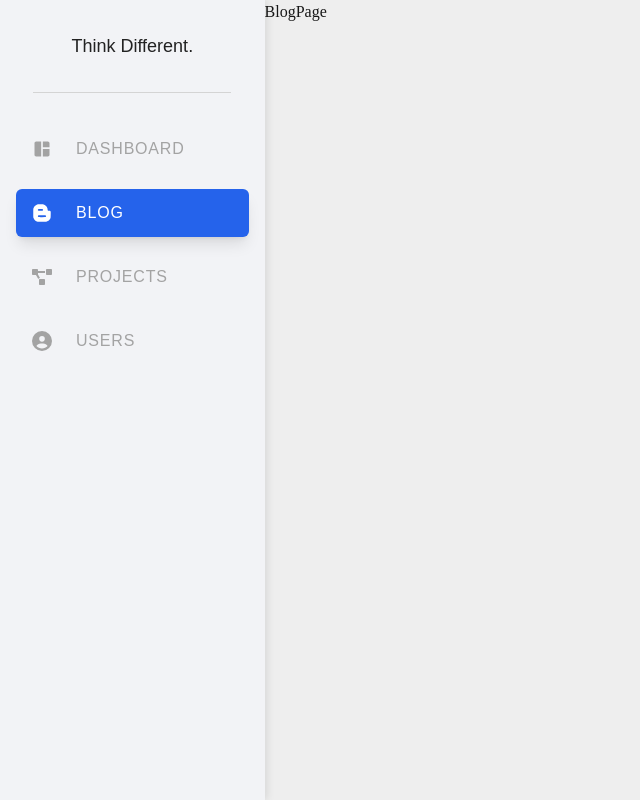
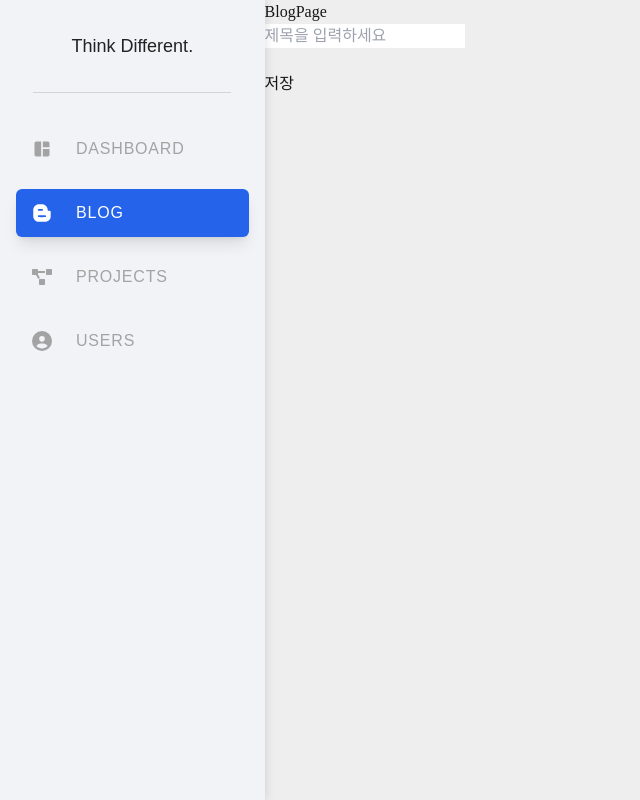
Before and after one commit to Yoy0z-maps/yoyoz-maps-blog, a Next.js app: page /admin/blog in a window 1280 px wide. Shown: the whole page, without its empty margins (0-640 px from the left). Built offline with nearby package versions, Linux system fonts and the light colour scheme; a web font is replaced by a local one.

Commit message:
Feat: TipTapEditor 기본 설정 및 블로그 API 테스트

```diff
--- /dev/null
+++ b/src/app/(main)/blog/[id]/TipTapViewer.tsx
@@ -0,0 +1,45 @@
+"use client";
+
+import { useEffect, useState } from "react";
+import { useEditor, EditorContent } from "@tiptap/react";
+import StarterKit from "@tiptap/starter-kit";
+import { useParams } from "next/navigation";
+export default function ViewPost() {
+  const params = useParams();
+
+  const [title, setTitle] = useState("");
+
+  const editor = useEditor({
+    extensions: [StarterKit],
+    editable: false, // ✅ 읽기 전용 모드
+    immediatelyRender: false,
+  });
+
+  // 로딩 로직 추가
+  // 에디터 디자인 변경
+
+  useEffect(() => {
+    fetch(`http://localhost:8000/posts/${params.id}/`)
+      .then((res) => res.json())
+      .then((data) => {
+        setTitle(data.title);
+        try {
+          const parsedContent = JSON.parse(data.body); // ✅ 문자열 → JSON 변환
+
+          // ✅ 에디터가 초기화된 후 데이터 반영
+          if (editor) {
+            editor.commands.setContent(parsedContent);
+          }
+        } catch (error) {
+          console.error("Error parsing content:", error);
+        }
+      });
+  }, [editor, params.id]);
+
+  return (
+    <div>
+      <h1>{title}</h1>
+      <EditorContent editor={editor} />
+    </div>
+  );
+}
--- a/src/app/(main)/blog/[id]/page.tsx
+++ b/src/app/(main)/blog/[id]/page.tsx
@@ -1,7 +1,10 @@
+import TipTapViewer from "./TipTapViewer";
+
 export default function Page() {
   return (
-    <div>
+    <div className="w-full h-[100vh] flex flex-col items-center justify-center">
       <h1>Blog Post</h1>
+      <TipTapViewer />
     </div>
   );
 }
--- /dev/null
+++ b/src/app/admin/(sidebar)/blog/TipTapEditor.tsx
@@ -0,0 +1,36 @@
+import { useState } from "react";
+import { useEditor, EditorContent, JSONContent } from "@tiptap/react";
+import StarterKit from "@tiptap/starter-kit";
+
+export default function TipTapEditor({
+  onSave,
+}: {
+  onSave: (title: string, content: JSONContent) => void;
+}) {
+  const [title, setTitle] = useState(""); // 제목 상태
+  const editor = useEditor({
+    extensions: [StarterKit],
+    content: "", // 초기 값 (새 글 작성 시)
+  });
+
+  // 저장 버튼 클릭 시 실행
+  const handleSave = async () => {
+    if (!editor) return;
+
+    const content = editor.getJSON(); // ✅ JSON 형식으로 저장
+    await onSave(title, content); // 부모 컴포넌트에 데이터 전달
+  };
+
+  return (
+    <div>
+      <input
+        type="text"
+        placeholder="제목을 입력하세요"
+        value={title}
+        onChange={(e) => setTitle(e.target.value)}
+      />
+      <EditorContent editor={editor} />
+      <button onClick={handleSave}>저장</button>
+    </div>
+  );
+}
--- a/src/app/admin/(sidebar)/blog/page.tsx
+++ b/src/app/admin/(sidebar)/blog/page.tsx
@@ -1,10 +1,43 @@
+"use client";
+
 import NavHighlighter from "@/components/NavHighlighter";
+import TipTapEditor from "./TipTapEditor";
+import { useRouter } from "next/navigation";
+import { JSONContent } from "@tiptap/react";
+export default function Page() {
+  const router = useRouter();
 
-export default function Page() {
+  const handleSave = async (title: string, content: JSONContent) => {
+    const formData = new FormData();
+    formData.append("title", title);
+    formData.append("tags", "태그랍니다~");
+    formData.append("category", "카테고리랍니다~");
+    formData.append("body", JSON.stringify(content));
+    console.log(formData);
+
+    const response = await fetch("http://localhost:8000/posts/", {
+      method: "POST",
+      headers: {
+        Authorization: `Token 48d7004c91f5352ea291d2c2ac5a0d22366f8e90`, // ✅ 인증 필요
+      },
+      body: formData,
+    });
+
+    // 성공 로직 개선
+    // 에디터 디자인 변경 및 사진 같은거 다 활성화
+
+    if (response.ok) {
+      router.push("/admin/blog"); // 저장 후 목록으로 이동
+    } else {
+      alert("저장 실패");
+    }
+  };
+
   return (
     <div className="w-full bg-admin-bg">
       <NavHighlighter path="/admin/blog" />
       <div>BlogPage</div>
+      <TipTapEditor onSave={handleSave} />
     </div>
   );
 }
```
Also changed, not shown: package.json (+8 -0 lines), 1 other file (tests, documents, lock files or other folders).
